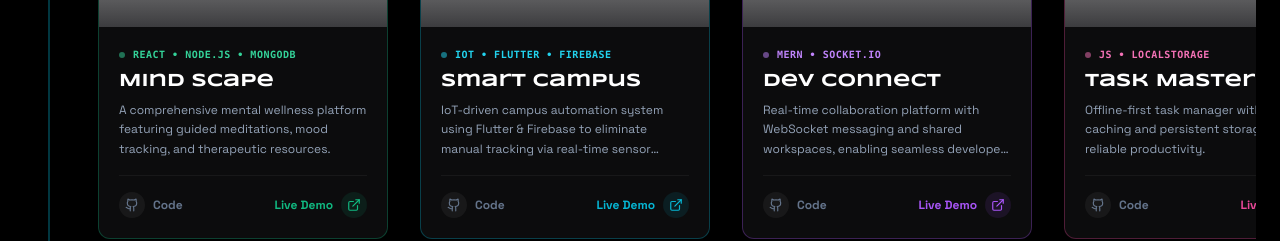
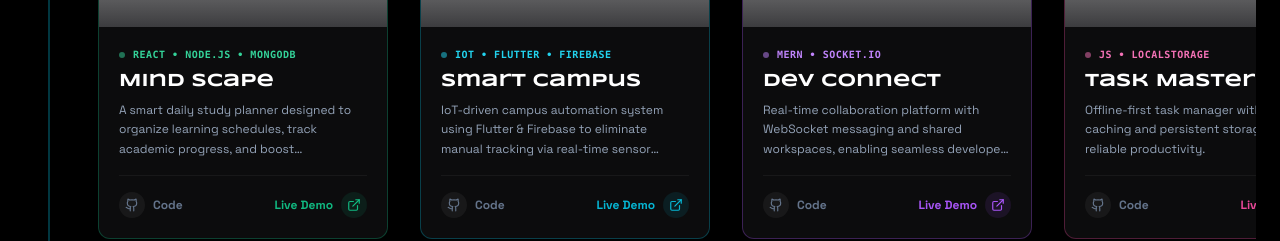
Before and after one commit to Asishranjansahu/ASISH-PORTFOLIO, a React (Vite) app: page / in a window 1280 px wide. Shown: the part 2971-3212 px from the top of the page. Built offline with nearby package versions, Linux system fonts and the light colour scheme.

Commit message:
fix: update Mind Scape links and description to daily study planner

```diff
--- a/src/App.jsx
+++ b/src/App.jsx
@@ -20,11 +20,11 @@ const PROJECTS = [
   {
     title: "Mind Scape",
     tech: "React • Node.js • MongoDB",
-    desc: "A comprehensive mental wellness platform featuring guided meditations, mood tracking, and therapeutic resources.",
+    desc: "A smart daily study planner designed to organize learning schedules, track academic progress, and boost productivity.",
     color: "emerald",
     image: "https://placehold.co/1200x800/0f172a/ffffff?text=Mind+Scape",
-    live: "#",
-    github: "#"
+    live: "https://daily-study-planner-wine.vercel.app/",
+    github: "https://github.com/Asishranjansahu/daily-study-planner"
   },
   {
     title: "Smart Campus",
@@ -606,7 +606,12 @@ function App() {
             className={`group relative flex-none w-[290px] bg-zinc-900/50 backdrop-blur-sm border rounded-xl overflow-hidden flex flex-col transition-all duration-300 hover:-translate-y-1 hover:shadow-xl ${getColorClass(project.color, 'border')} ${getColorClass(project.color, 'hoverBorder')} ${getColorClass(project.color, 'hoverShadow')}`}
           >
             {/* Image Section */}
-            <div className="h-32 relative overflow-hidden group-hover:h-36 transition-all duration-500">
+            <a
+              href={project.live}
+              target="_blank"
+              rel="noopener noreferrer"
+              className="block h-32 relative overflow-hidden group-hover:h-36 transition-all duration-500 cursor-pointer"
+            >
               <img
                 src={project.image}
                 alt={project.title}
@@ -627,7 +632,7 @@ function App() {
                   className="w-6 h-6 object-contain"
                 />
               </div>
-            </div>
+            </a>
 
             {/* Content Section */}
             <div className="p-5 flex-1 flex flex-col relative">
@@ -638,9 +643,11 @@ function App() {
                 </span>
               </div>
 
-              <h4 className={`font-display text-lg font-bold text-white mb-2 leading-tight transition-colors ${getColorClass(project.color, 'hoverText')}`}>
-                {project.title}
-              </h4>
+              <a href={project.live} target="_blank" rel="noopener noreferrer" className="block group/title">
+                <h4 className={`font-display text-lg font-bold text-white mb-2 leading-tight transition-colors ${getColorClass(project.color, 'hoverText')}`}>
+                  {project.title}
+                </h4>
+              </a>
 
               <p className="text-slate-400 text-xs leading-relaxed line-clamp-3 mb-4 flex-1">
                 {project.desc}
```
